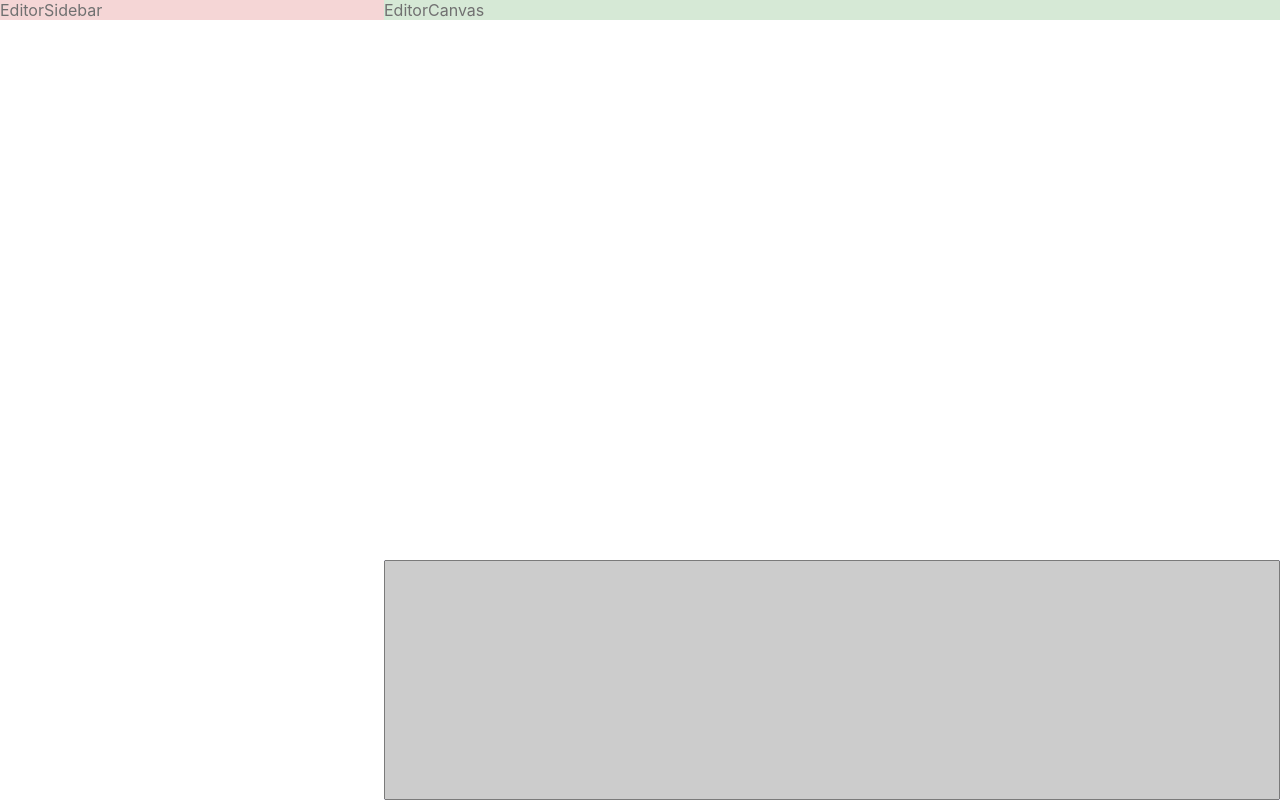
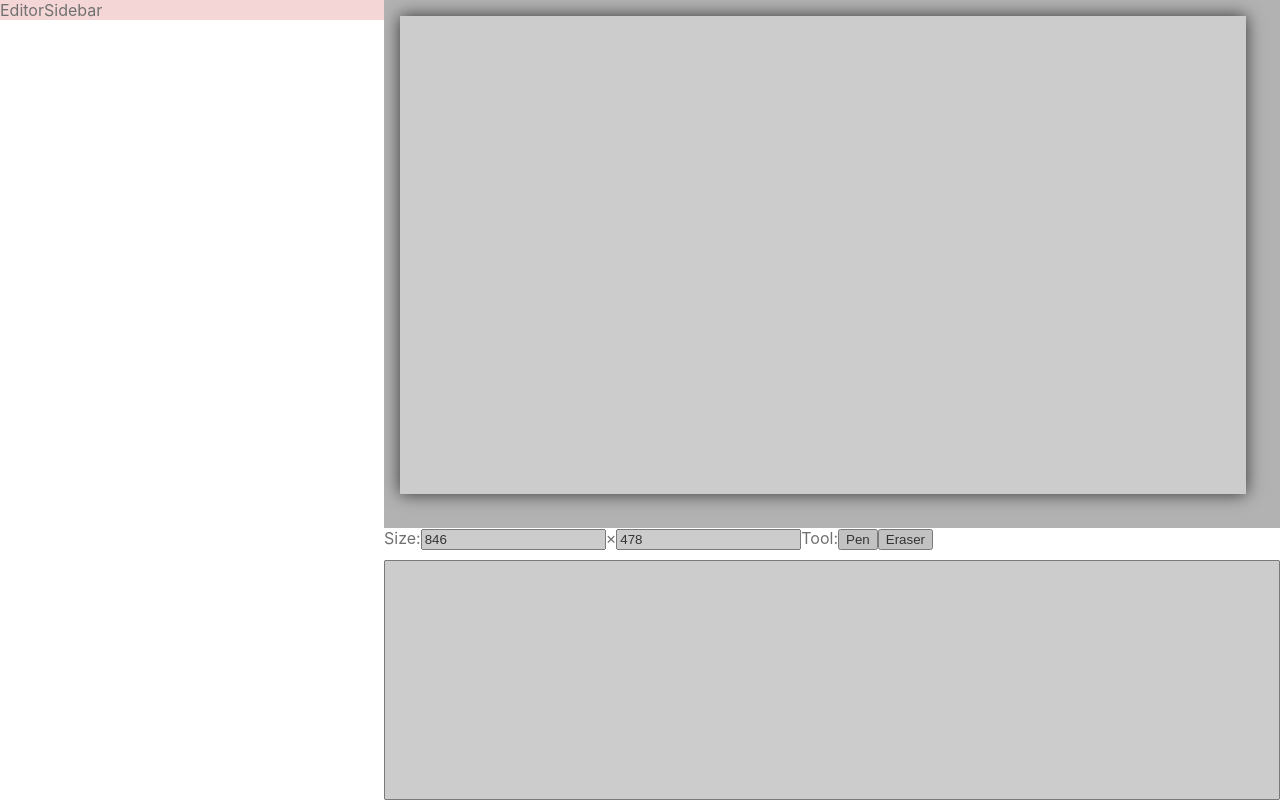
Before and after one commit to ginpei/shortcuts-demo, a React (Create React App) app: page / in a window 1280 px wide. Built offline with nearby package versions, Linux system fonts and the light colour scheme.

Commit message:
feat: 🎸 update canvas pane

```diff
--- /dev/null
+++ b/src/components/DrawerCanvas.scss
@@ -0,0 +1,4 @@
+.DrawerCanvas {
+  touch-action: none;
+  user-select: none;
+}
--- /dev/null
+++ b/src/components/DrawerCanvas.tsx
@@ -0,0 +1,114 @@
+import { useEffect, useMemo, useRef, useState } from "react";
+import { cn, HtmlComponent } from "../misc";
+import { createPosFromEvent, Pos } from "../models/Pos";
+import "./DrawerCanvas.scss";
+
+export const DrawerCanvas: HtmlComponent<"canvas"> = ({
+  className,
+  ...props
+}) => {
+  const refCanvas = useRef<HTMLCanvasElement>(null);
+  useCanvasPen(refCanvas);
+
+  const rootClassName = useMemo(() => {
+    return cn([className, "DrawerCanvas"]);
+  }, [className]);
+
+  useEffect(() => {
+    // TODO remove timeout
+    setTimeout(() => fillBackground(refCanvas), 1);
+  }, [refCanvas]);
+
+  return <canvas {...props} className={rootClassName} ref={refCanvas} />;
+};
+
+function fillBackground(
+  refCanvas: React.RefObject<HTMLCanvasElement>,
+  style = "white"
+) {
+  const el = refCanvas.current;
+  if (!el) {
+    return;
+  }
+
+  const c = el.getContext("2d");
+  if (!c) {
+    throw new Error("Failed to get canvas context");
+  }
+
+  c.fillStyle = style;
+  c.fillRect(0, 0, el.width, el.height);
+}
+
+function useCanvasPen(refCanvas: React.RefObject<HTMLCanvasElement>) {
+  const elCanvas = refCanvas.current;
+
+  const [pointerId, setPointerId] = useState(0);
+  const [lastPos, setLastPos] = useState<Pos | null>(null);
+
+  useEffect(() => {
+    if (!elCanvas) {
+      // eslint-disable-next-line @typescript-eslint/no-empty-function
+      return () => {};
+    }
+
+    elCanvas.addEventListener("pointerdown", onPointerDown);
+    elCanvas.addEventListener("pointermove", onPointerMove);
+    elCanvas.addEventListener("pointerup", onPointerUp);
+    elCanvas.addEventListener("pointercancel", onPointerUp);
+    return () => {
+      elCanvas.removeEventListener("pointerdown", onPointerDown);
+      elCanvas.removeEventListener("pointermove", onPointerMove);
+      elCanvas.removeEventListener("pointerup", onPointerUp);
+      elCanvas.removeEventListener("pointercancel", onPointerUp);
+    };
+
+    function onPointerDown(event: PointerEvent) {
+      const pos = createPosFromEvent(event);
+
+      elCanvas?.setPointerCapture(event.pointerId);
+
+      setLastPos(pos);
+      setPointerId(event.pointerId);
+    }
+
+    function onPointerMove(event: PointerEvent) {
+      if (event.pointerId !== pointerId) {
+        return;
+      }
+
+      const pos = createPosFromEvent(event);
+      const c = elCanvas?.getContext("2d");
+      if (c && lastPos) {
+        c.moveTo(lastPos.x, lastPos.y);
+        c.lineTo(pos.x, pos.y);
+        c.strokeStyle = "#333";
+        c.stroke();
+      }
+
+      setLastPos(pos);
+    }
+
+    function onPointerUp(event: PointerEvent) {
+      if (event.pointerId !== pointerId) {
+        return;
+      }
+      console.log("# up", event.type);
+
+      const pos = createPosFromEvent(event);
+      const c = elCanvas?.getContext("2d");
+      if (c && lastPos) {
+        c.moveTo(lastPos.x, lastPos.y);
+        c.lineTo(pos.x, pos.y);
+        c.stroke();
+      }
+
+      elCanvas?.releasePointerCapture(pointerId);
+
+      setPointerId(0);
+      setLastPos(null);
+    }
+  }, [elCanvas, pointerId, setPointerId, lastPos, setLastPos]);
+
+  useEffect(() => console.log("# lastPos?", lastPos), [lastPos]);
+}
--- a/src/components/EditorCanvas.scss
+++ b/src/components/EditorCanvas.scss
@@ -1,3 +1,22 @@
 .EditorCanvas {
-  background-color: #0903;
+  display: grid;
+  grid-template:
+    "canvas" auto
+    "toolbar" 2rem
+    / auto;
+  height: 100%;
 }
+
+.EditorCanvas-canvasContainer {
+  background-color: lightgray;
+  overflow: scroll;
+  padding: 1rem;
+}
+
+.EditorCanvas-canvas {
+  box-shadow: 0 0 1rem #000;
+}
+
+.EditorCanvas-toolbar {
+  display: flex;
+}
--- a/src/components/EditorCanvas.tsx
+++ b/src/components/EditorCanvas.tsx
@@ -1,5 +1,73 @@
+import { useCallback, useEffect, useRef, useState } from "react";
+import { DrawerCanvas } from "./DrawerCanvas";
 import "./EditorCanvas.scss";
 
+type ToolTypes = "pen" | "eraser";
+
 export const EditorCanvas: React.FC = (props) => {
-  return <div className="EditorCanvas">EditorCanvas</div>;
+  const refCanvasContainer = useRef<HTMLDivElement>(null);
+  const [width, setWidth] = useState(0);
+  const [height, setHeight] = useState(0);
+  const [currentTool, setCurrentTool] = useState<ToolTypes>("pen");
+
+  const onWidthChange = useCallback(
+    (event: React.ChangeEvent<HTMLInputElement>) => {
+      const value = Number(event.currentTarget.value);
+      setWidth(value);
+    },
+    [setWidth]
+  );
+
+  const onHeightChange = useCallback(
+    (event: React.ChangeEvent<HTMLInputElement>) => {
+      const value = Number(event.currentTarget.value);
+      setHeight(value);
+    },
+    [setHeight]
+  );
+
+  useEffect(() => {
+    const el = refCanvasContainer.current;
+    if (!el) {
+      return;
+    }
+
+    setWidth(el.clientWidth - 50);
+    setHeight(el.clientHeight - 50);
+  }, [refCanvasContainer]);
+
+  return (
+    <div className="EditorCanvas">
+      <div className="EditorCanvas-canvasContainer" ref={refCanvasContainer}>
+        <DrawerCanvas
+          className="EditorCanvas-canvas"
+          height={height}
+          width={width}
+        />
+      </div>
+      <div className="EditorCanvas-toolbar">
+        <div className="EditorCanvas-toolbarItem">
+          Size:
+          <input
+            name="width"
+            onChange={onWidthChange}
+            type="number"
+            value={width}
+          />
+          ×
+          <input
+            name="height"
+            onChange={onHeightChange}
+            type="number"
+            value={height}
+          />
+        </div>
+        <div className="EditorCanvas-toolbarItem">
+          Tool:
+          <button>Pen</button>
+          <button>Eraser</button>
+        </div>
+      </div>
+    </div>
+  );
 };
--- /dev/null
+++ b/src/misc.ts
@@ -0,0 +1,9 @@
+import { ElementType } from "react";
+
+export type HtmlProps<T extends ElementType> = React.ComponentPropsWithRef<T>;
+
+export type HtmlComponent<T extends ElementType> = React.FC<HtmlProps<T>>;
+
+export function cn(names: (string | undefined)[]): string {
+  return names.filter((v) => v).join(" ");
+}
--- /dev/null
+++ b/src/models/Pos.ts
@@ -0,0 +1,8 @@
+export interface Pos {
+  x: number;
+  y: number;
+}
+
+export function createPosFromEvent(event: PointerEvent): Pos {
+  return { x: event.offsetX, y: event.offsetY };
+}
```
